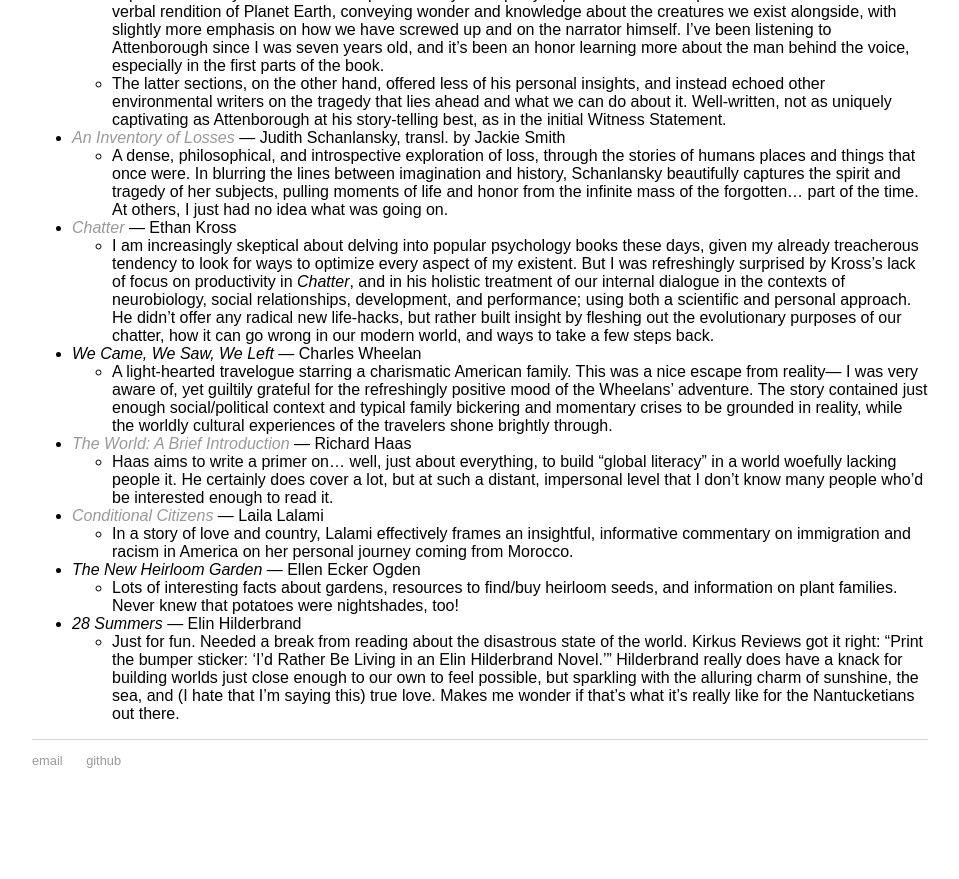
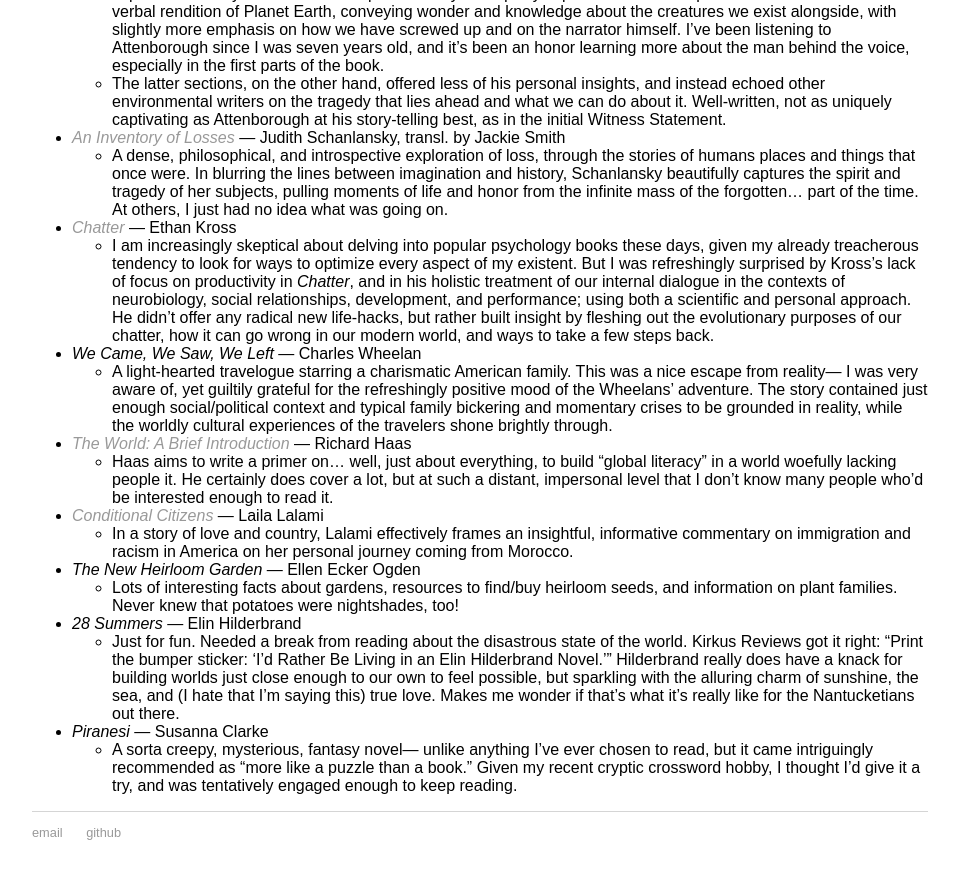
Before and after one commit to mayasheth/mayasheth.github.io, a Jekyll site: the page built from _posts/2021-04-01-MM2-march-2021-reading-update.md, in a window 1280 px wide and 900 px high, scrolled down 2530 px. Shown: the top 879 px of the window, without its empty margins (160-1119 px from the left). Built offline with Jekyll 4.4.1, drawn with Linux system fonts in a browser that asks for light colours; before the commit the page ends 3358 px from its top, so only the background shows below that; some of the changed text lies outside the part shown.

Commit message:
Update 2021-04-01-MM2-march-2021-reading-update.md

```diff
--- a/_posts/2021-04-01-MM2-march-2021-reading-update.md
+++ b/_posts/2021-04-01-MM2-march-2021-reading-update.md
@@ -82,3 +82,5 @@
     - Lots of interesting facts about gardens, resources to find/buy heirloom seeds, and information on plant families. Never knew that potatoes were nightshades, too!
 - *28 Summers* — Elin Hilderbrand
     - Just for fun. Needed a break from reading about the disastrous state of the world. Kirkus Reviews got it right: “Print the bumper sticker: ‘I’d Rather Be Living in an Elin Hilderbrand Novel.’” Hilderbrand really does have a knack for building worlds just close enough to our own to feel possible, but sparkling with the alluring charm of sunshine, the sea, and (I hate that I’m saying this) true love. Makes me wonder if that’s what it’s really like for the Nantucketians out there.
+- *Piranesi* — Susanna Clarke
+    - A sorta creepy, mysterious, fantasy novel— unlike anything I’ve ever chosen to read, but it came intriguingly recommended as “more like a puzzle than a book.” Given my recent cryptic crossword hobby, I thought I’d give it a try, and was tentatively engaged enough to keep reading.
```
Also changed, not shown: other parts of _posts/2021-04-01-MM2-march-2021-reading-update.md (+1 -1 lines).
